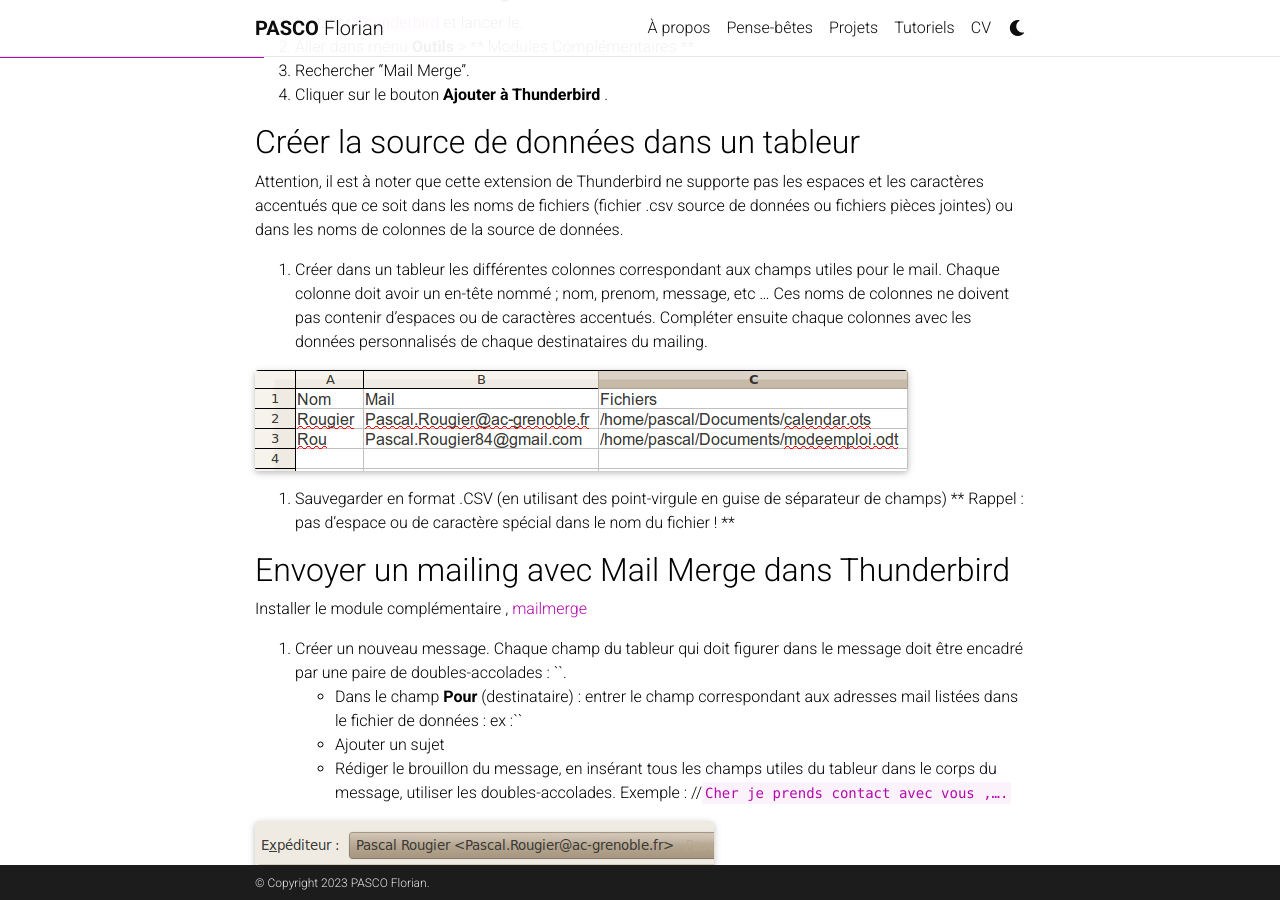
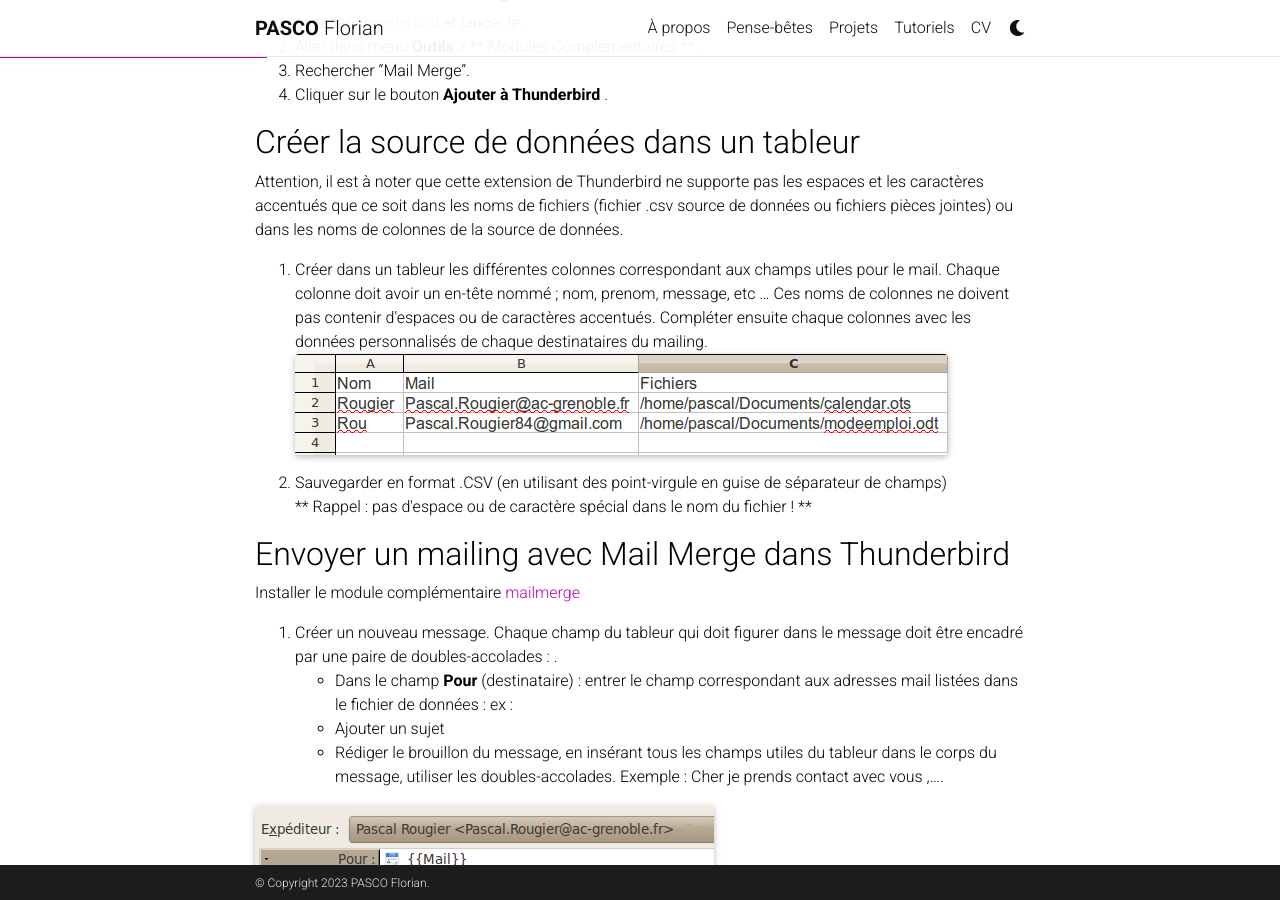
Before and after one commit to mpek29/mpek29.github.io, a Jekyll site: the page built from _tutorials/mailmerge.md, in a window 1280 px wide and 900 px high, scrolled down 308 px. Built offline with Jekyll 4.4.1, drawn with Linux system fonts in a browser that asks for light colours; full-size pictures stand in for the smaller copies a plugin makes; comment, search, counter and statistics services are not loaded; a style sheet for code colours, icons or effects is not loaded; some of the changed lines change nothing that is shown.

Commit message:
adding of a mailmerge tutorial

```diff
--- a/_tutorials/mailmerge.md
+++ b/_tutorials/mailmerge.md
@@ -15,23 +15,26 @@
 ## Créer la source de données dans un tableur
 Attention, il est à noter que cette extension de Thunderbird ne supporte pas les espaces et les caractères accentués que ce soit dans les noms de fichiers (fichier .csv source de données ou fichiers pièces jointes) ou dans les noms de colonnes de la source de données.
 
-1. Créer dans un tableur les différentes colonnes correspondant aux champs utiles pour le mail. Chaque colonne doit avoir un en-tête nommé ; nom, prenom, message, etc … Ces noms de colonnes ne doivent pas contenir d'espaces ou de caractères accentués. Compléter ensuite chaque colonnes avec les données personnalisés de chaque destinataires du mailing.
-<div class="row">
-    <div class="col-sm mt-3 mt-md-0">
+<ol>
+  <li>Créer dans un tableur les différentes colonnes correspondant aux champs utiles pour le mail. Chaque colonne doit avoir un en-tête nommé ; nom, prenom, message, etc … Ces noms de colonnes ne doivent pas contenir d'espaces ou de caractères accentués. Compléter ensuite chaque colonnes avec les données personnalisés de chaque destinataires du mailing.
+    <div class="row">
+      <div class="col-sm mt-3 mt-md-0">
         {% include figure.html path="assets/img/tutorials/mailmerge/mailmerge-1_1.png" class="img-fluid rounded z-depth-1" %}
+      </div>
     </div>
-</div>
-
-2. Sauvegarder en format .CSV (en utilisant des point-virgule en guise de séparateur de champs)
-** Rappel : pas d'espace ou de caractère spécial dans le nom du fichier ! **
+  </li>
+  <li>Sauvegarder en format .CSV (en utilisant des point-virgule en guise de séparateur de champs)<br>
+** Rappel : pas d'espace ou de caractère spécial dans le nom du fichier ! **</li>
+</ol>
 
 ## Envoyer un mailing avec Mail Merge dans Thunderbird
-Installer le module complémentaire , [mailmerge](https://addons.mozilla.org/fr/thunderbird/addon/mail-merge/)
+Installer le module complémentaire [mailmerge](https://addons.mozilla.org/fr/thunderbird/addon/mail-merge/)
 
-1. Créer un nouveau message. Chaque champ du tableur qui doit figurer dans le message doit être encadré par une paire de doubles-accolades : `{{ }}`.
-  - Dans le champ **Pour** (destinataire) : entrer le champ correspondant aux adresses mail listées dans le fichier de données : ex :`{{Mail}}`
+
+1. Créer un nouveau message. Chaque champ du tableur qui doit figurer dans le message doit être encadré par une paire de doubles-accolades : {{ }}.
+  - Dans le champ **Pour** (destinataire) : entrer le champ correspondant aux adresses mail listées dans le fichier de données : ex :{{Mail}}
   - Ajouter un sujet
-  - Rédiger le brouillon du message, en insérant tous les champs utiles du tableur dans le corps du message, utiliser les doubles-accolades. Exemple : //`Cher {{prenom}} {{nom}} je prends contact avec vous ,….`
+  - Rédiger le brouillon du message, en insérant tous les champs utiles du tableur dans le corps du message, utiliser les doubles-accolades. Exemple : Cher {{prenom}} {{nom}} je prends contact avec vous ,….
 
 <div class="row">
     <div class="col-sm mt-3 mt-md-0">
```
